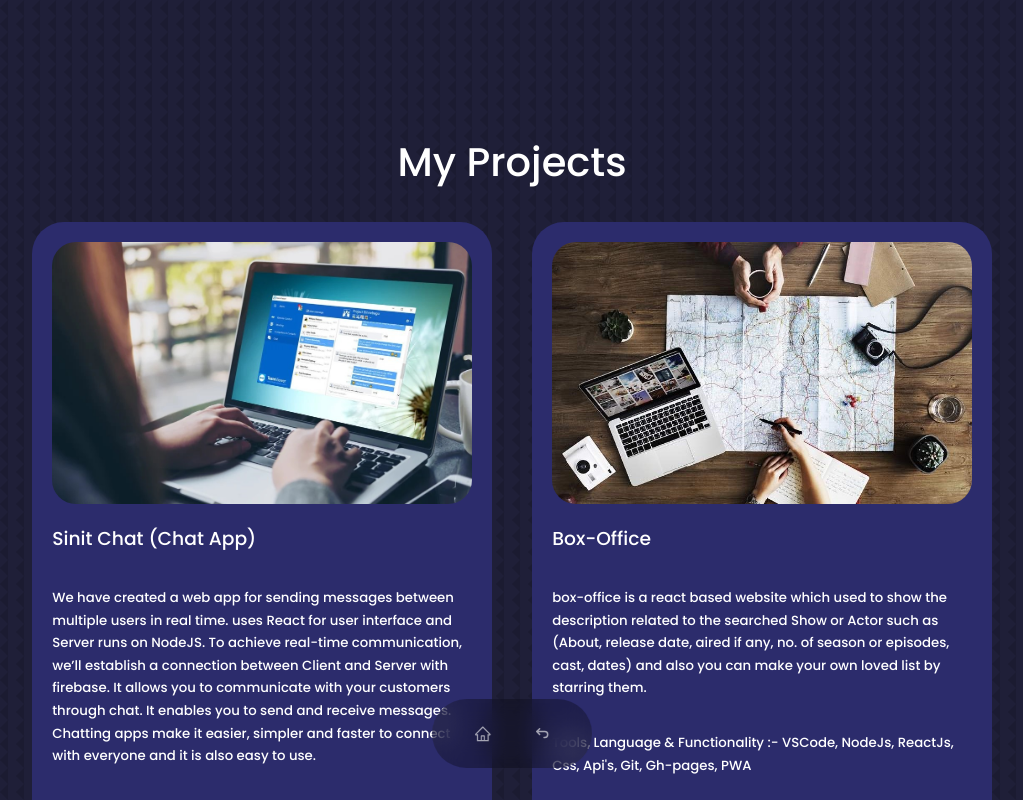
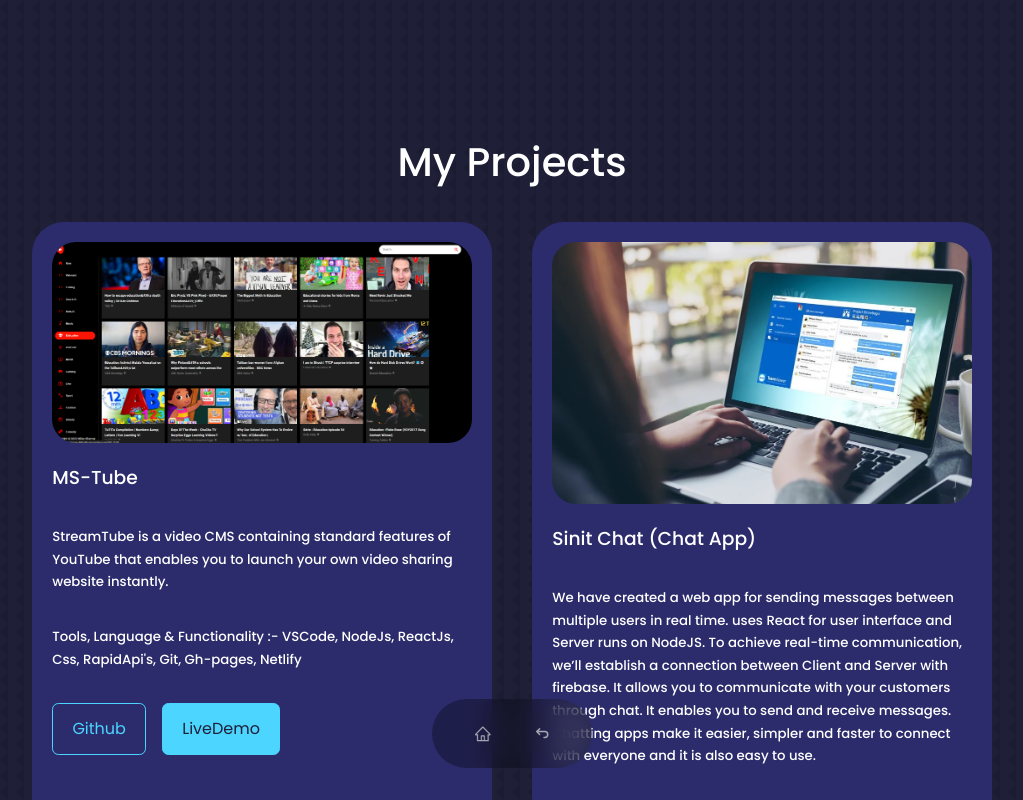
Before and after one commit to Milan-Sharma-449/Projectsfolio, a React (Create React App) app: page / in a window 1280 px wide. Shown: the top 800 px of the page, without its empty margins (128-1151 px from the left). Built offline with nearby package versions, Linux system fonts and the light colour scheme; the HTML template or start-up script is replaced by a standard one.

Commit message:
added filtered buttons

```diff
--- a/src/Component/portfolio/Portfolio.jsx
+++ b/src/Component/portfolio/Portfolio.jsx
@@ -13,11 +13,23 @@ import IMG10 from '../../assets/temperature.jpg'
 import IMG11 from '../../assets/foodies-hub.png'
 import IMG12 from '../../assets/golds-gym.png'
 import IMG13 from '../../assets/tMovies.png'
+import IMG14 from '../../assets/mstube.png'
 
 const data = [
 	{
 		id: 1,
+		image: IMG14,
+		type: 'react',
+		title: "MS-Tube",
+		subtitle: "StreamTube is a video CMS containing standard features of YouTube that enables you to launch your own video sharing website instantly.",
+		language: "VSCode, NodeJs, ReactJs, Css, RapidApi's, Git, Gh-pages, Netlify",
+		github: 'https://github.com/Milan-Sharma-449/MSTube',
+		demo: 'https://milan-sharma-449.github.io/MSTube/'
+	},
+	{
+		id: 2,
 		image: IMG1,
+		type: 'react',
 		title: "Sinit Chat (Chat App)",
 		subtitle: "We have created a web app for sending messages between multiple users in real time. uses React for user interface and Server runs on NodeJS. To achieve real-time communication, we’ll establish a connection between Client and Server with firebase. It allows you to communicate with your customers through chat. It enables you to send and receive messages. Chatting apps make it easier, simpler and faster to connect with everyone and it is also easy to use.",
 		language: "VSCode, NodeJs, ReactJs, TailwindCss, SCss, Firebase, Git, Gh-pages",
@@ -25,8 +37,9 @@ const data = [
 		demo: 'https://chat-web-app-d4c52.web.app/'
 	},
 	{
-		id: 2,
+		id: 3,
 		image: IMG2,
+		type: 'react',
 		title: "Box-Office",
 		subtitle: "box-office is a react based website which used to show the description related to the searched Show or Actor such as (About, release date, aired if any, no. of season or episodes, cast, dates) and also you can make your own loved list by starring them.",
 		language: "VSCode, NodeJs, ReactJs, Css, Api's, Git, Gh-pages, PWA",
@@ -34,8 +47,9 @@ const data = [
 		demo: 'https://milan-sharma-449.github.io/box-office/#/'
 	},
 	{
-		id: 2,
+		id: 4,
 		image: IMG13,
+		type: 'full',
 		title: "tMovies",
 		subtitle: "Watching free movies online is a convenient and frugal way to see the films you love right from the comfort of your own home. Yes, this is the site where you can get movies info (for free) but the ones listed below, although info also you can watch trailers and, are clean from viruses and completely legal to use.",
 		language: "VSCode, NodeJs, ReactJs, Css, SCss, Api's, TMDB Api, Git, Gh-pages",
@@ -43,8 +57,9 @@ const data = [
 		demo: 'https://milan-sharma-449.github.io/tMovies/'
 	},
 	{
-		id: 2,
+		id: 5,
 		image: IMG12,
+		type: 'react',
 		title: "Gold's-Gym",
 		subtitle: "You can follow the exercises given in the plan to meet your fitness goals. Those who are already-fit and want to maintain this fitness level can choose from hundreds of workout plans already given in the fitness apps. The popular fitness apps also have various workout videos that users can follow to exercise.",
 		language: "VSCode, NodeJs, ReactJs, Css, Git, RapidApi, Gh-pages",
@@ -52,8 +67,9 @@ const data = [
 		demo: 'https://github.com/Milan-Sharma-449/gold-s-gym'
 	},
 	{
-		id: 2,
+		id: 6,
 		image: IMG11,
+		type: 'react',
 		title: "foodies-hub",
 		subtitle: "FoodiesHub is a place where you can please your soul and tummy with delicious food recipes of all cuisine. And our service is absolutely free. Also you can see the top chef's and know their new recipes.",
 		language: "VSCode, NodeJs, ReactJs, Css, Git, Gh-pages",
@@ -61,8 +77,9 @@ const data = [
 		demo: 'https://milan-sharma-449.github.io/foodies-hub/'
 	},
 	{
-		id: 2,
+		id: 7,
 		image: IMG2,
+		type: 'react',
 		title: "Lyriks",
 		subtitle: "Master modern web development by building an improved version of Spotify. With a modern homepage, fully-fledged music player, search, lyrics, song exploration features, search, popular music around you, worldwide top charts, and much more, this is the best music application based on RapidApi.",
 		language: "VSCode, NodeJs, ReactJs, Css, TailwindCss, RapidApi, ShazamCore, Redux, Git, RapidApi, Gh-pages",
@@ -70,17 +87,19 @@ const data = [
 		demo: 'https://github.com/Milan-Sharma-449/lyriks'
 	},
 	{
-		id: 5,
+		id: 8,
 		image: IMG5,
 		title: "E-Commerce",
+		type: 'others',
 		subtitle: "This project has all the required essential features. This project has a user side where he/she can view product category and add products to cart and proceed for checkout whereas from administration side he/she can view sales, number of product, users, add product and categories. In this project, all the main functions are performed from the Admin side.",
 		language: "VSCode, NetBeans, Css, php, phpMyAdmin, Database, JavaScript",
 		github: 'https://github.com/Milan-Sharma-449/E-Store-Based-on-php-',
 		demo: 'https://github.com/Milan-Sharma-449/E-Store-Based-on-php-'
 	},
 	{
-		id: 6,
+		id: 9,
 		image: IMG3,
+		type: 'react',
 		title: "Tic Tac Toe",
 		subtitle: "Tic-tac-toe is played on a three-by-three grid by two players, who alternately place the marks X and O in one of the nine spaces in the grid. There is no universally-agreed rule as to who plays first, but in this article the convention that X plays first is used.",
 		language: "VSCode, NodeJs, ReactJs, Css, Git, Surge, Gh-pages",
@@ -88,8 +107,9 @@ const data = [
 		demo: 'http://playing-tic-tac-toe.surge.sh/'
 	},
 	{
-		id: 7,
+		id: 10,
 		image: IMG5,
+		type: 'css',
 		title: "LifeStyle Store",
 		subtitle: "An E-Commerce website is an online store that allows you to buy and sell various products through the Internet. We use HTML to create the structure and the content of our webpage. We should attract the hearts of our users. For that, we use CSS. CSS helps us to make our website an eye-catching one by using different colours, layout, and fonts.",
 		language: "VSCode, Html, Css, Bootstrap",
@@ -97,8 +117,9 @@ const data = [
 		demo: 'https://github.com/Milan-Sharma-449/LifeStyle-Store-Web-Project-'
 	},
 	{
-		id: 8,
+		id: 11,
 		image: IMG6,
+		type: 'css',
 		title: "Personal Portfolio (Using BootStrap)",
 		subtitle: "Personal is clean, minimal and professional looking portfolio, resume and CV template. It's modern and one page design. This template is suitable for anyone who wants to have a personalized portfolio and resume website with unique style.",
 		language: "VSCode, Html, Css, Bootstrap",
@@ -106,8 +127,9 @@ const data = [
 		demo: 'https://milansharma449portfolio.netlify.app/'
 	},
 	{
-		id: 9,
+		id: 12,
 		image: IMG4,
+		type: 'java',
 		title: "Connect4",
 		subtitle: "It’s the classic game you love to play with your friends and family. Can you connect four of your coloured disks by dropping them into the holder before your opponent does?",
 		language: "Eclipse, Java, CoreJava, JavaFX",
@@ -115,23 +137,26 @@ const data = [
 		demo: 'https://github.com/Milan-Sharma-449/Connect4-Core-JAVA-'
 	},
 	{
-		id: 10,
+		id: 13,
 		image: IMG7,
+		type: 'others',
 		title: "Sakila Film Project (HighRadius Internship)",
 		subtitle: "Full Stack ExtJs Dynamic Java-EE Film Inventory Project with CURD Operations implemented using MySQL Server, Hibernate, Spring MVC with Struts2.",
 		language: "VSCode, Eclipse, Full Stack Project",
 		github: 'https://github.com/Milan-Sharma-449/Hrc-Training-Sakila-'
 	},
 	{
-		id: 11,
+		id: 14,
 		image: IMG8,
+		type: 'others',
 		title: "AI-Enabled B2B Fin-Tech Management Dashboard for Accounts Receivables (HighRadius Corporate Internship)",
 		subtitle: "Developed a Full Stack Dashboard Application using React, Node, Java EE, Flask, Restful APIs, SQLServer powered by Machine Learning and Dialogflow Fulfillment for AR Management and AI Enablement. (Project for High Radius Summer Internship Training)",
 		language: "VSCode, Html, Css, Js"
 	},
 	{
-		id: 12,
+		id: 15,
 		image: IMG6,
+		type: 'css',
 		title: "Personal Portfolio (Html / Css / Js)",
 		subtitle: "Personal is clean, minimal and professional looking portfolio, resume and CV template. It's modern and one page design. This template is suitable for anyone who wants to have a personalized portfolio and resume website with unique style.",
 		language: "VSCode, Html, Css, Bootstrap",
@@ -139,24 +164,54 @@ const data = [
 		demo: 'https://milansharma-portfolio.000webhostapp.com/'
 	},
 	{
-		id: 13,
+		id: 16,
 		image: IMG9,
+		type: 'others',
 		title: "Online Code Editor",
 		subtitle: "This project is a good start for beginners, a new idea for intermediates and a refreshing hobby project for professionals. It involves the basic use of all of HTML, CSS and JS languages. Reason for following this tech-stack is that these languages are easy to use and are also fast in terms of execution time.",
 		language: "VSCode, Html, Css, JQuery, GitHub"
 	},
 	{
-		id: 14,
+		id: 17,
 		image: IMG10,
+		type: 'java',
 		title: "Temperature App (Core Java)",
 		subtitle: "Temperature App that used to convert temperature from Fahrenheit to Celsius and vice versa.",
 		language: "Eclipse, Java, CoreJava, JavaFX",
 		github: 'https://github.com/Milan-Sharma-449/Temperature-App',
 		demo: 'https://github.com/Milan-Sharma-449/Temperature-App'
 	}
-	]
+]
+
+const buttons = [
+	{
+	  name: "All",
+	  value: "all"
+	},
+	{
+	  name: "React",
+	  value: "react"
+	},
+	{
+	  name: "Html/Css",
+	  value: "css"
+	},
+	{
+	  name: "Java",
+	  value: "java"
+	},
+	{
+		name: "Full Stack",
+		value: "full"
+	},
+	{
+		name: "Full Stack",
+		value: "others"
+	}
+  ];
 
 const Portfolio = () => {
+
   return (
   <section id='portfolio' >
 	<h1 className='h1' >My Projects</h1>
```
Also changed, not shown: src/assets/mstube.png (added).
